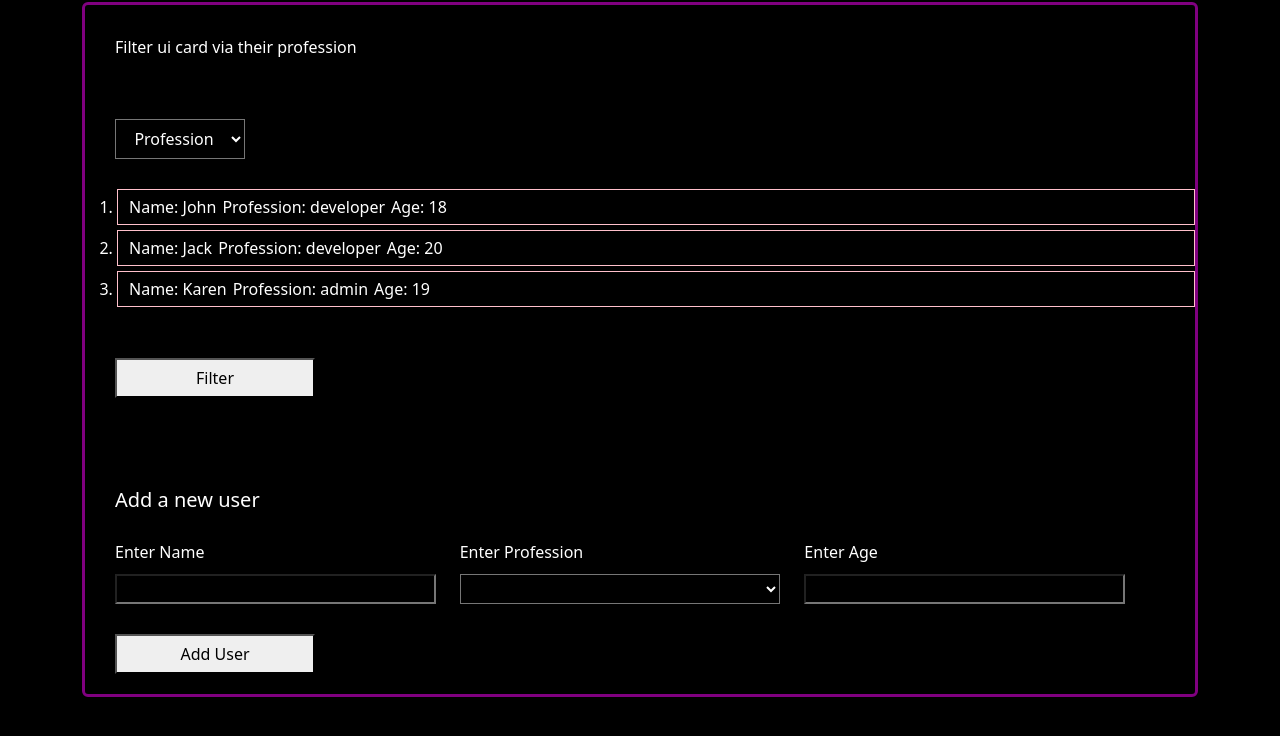
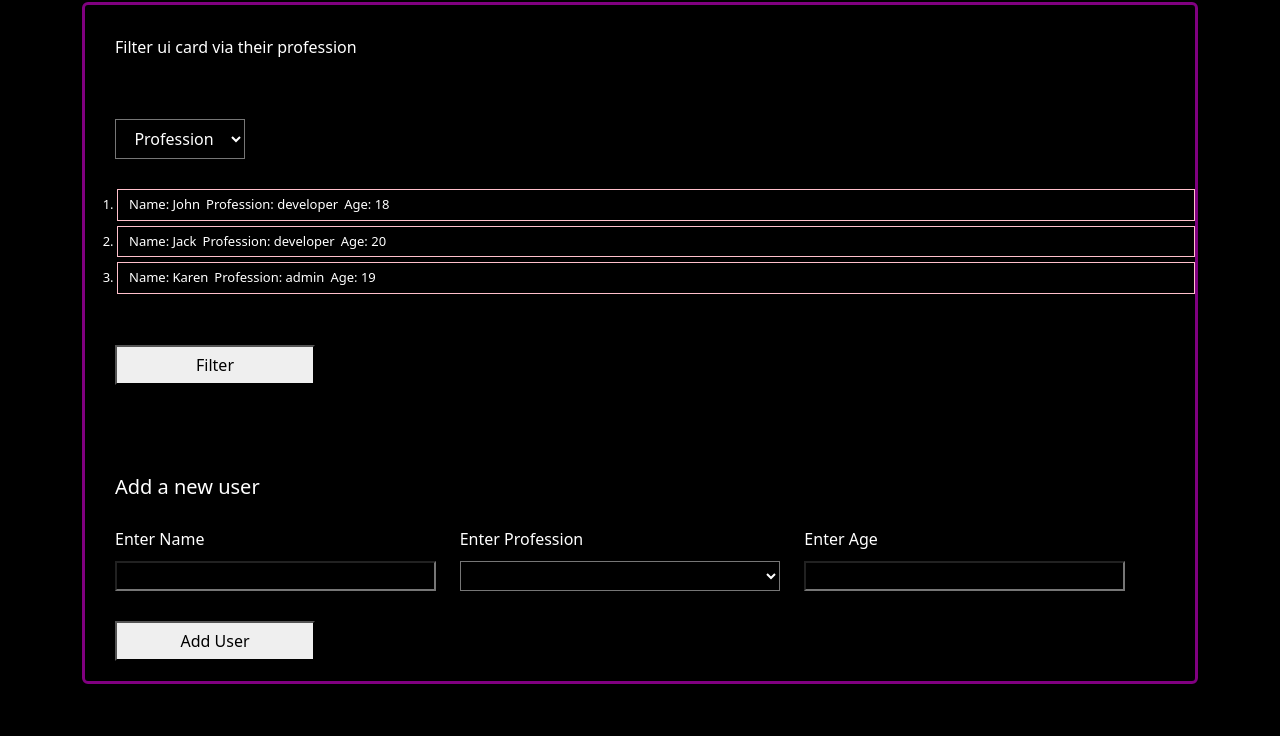
Before and after one commit to shubham1upadhyay/F2-C2, a plain HTML site: page index.html in a window 1280 px wide. Shown: the part 50-786 px from the top of the page. Drawn offline with nearby package versions, Linux system fonts and the light colour scheme.

Commit message:
css code updated

```diff
--- a/makeup.css
+++ b/makeup.css
@@ -39,6 +39,7 @@ li{
     border: 1px pink solid;
     margin-bottom: 5px;
     padding:5px;
+    font-size:13px;
 }
 span{
     margin-left: 6px;
```
